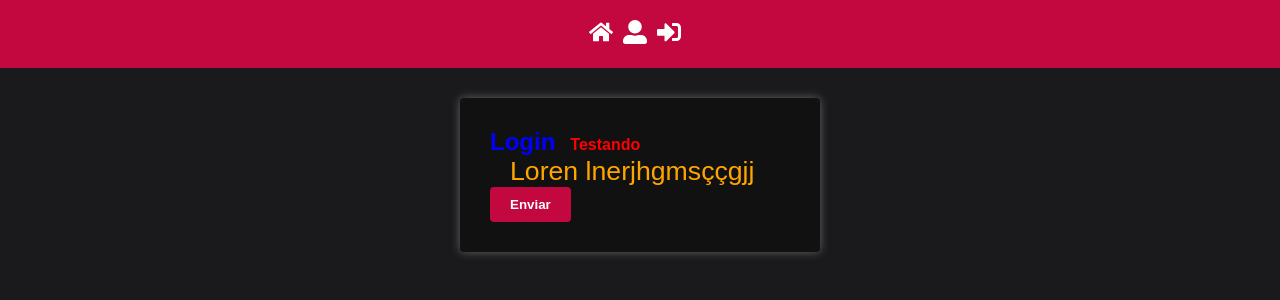
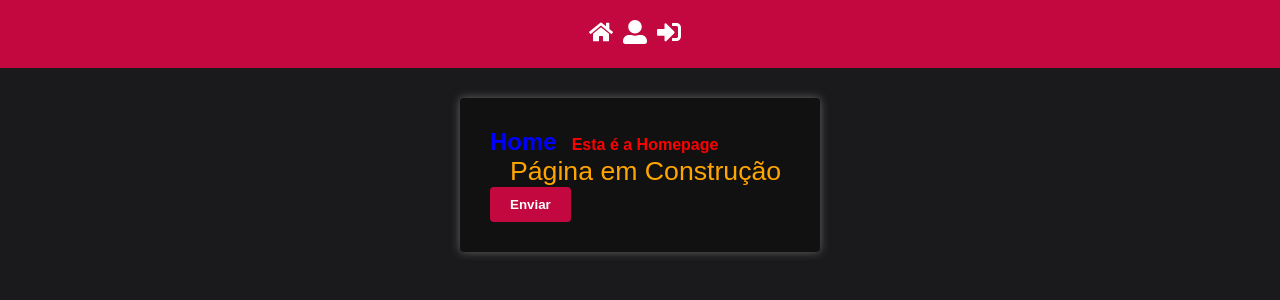
Before and after one commit to PTARSONEVES/react-base, a React (Create React App) app: page / in a window 1280 px wide. Shown: the top 300 px of the page. Built offline with nearby package versions, Linux system fonts and the light colour scheme.

Commit message:
Aula 214: faltando apenas configurar o history e o redirect.

```diff
--- a/src/App.js
+++ b/src/App.js
@@ -1,6 +1,6 @@
 import React from "react";
 import { BrowserRouter as Router } from 'react-router-dom';
-//import { ToastContainer } from 'react-toastify';
+import { ToastContainer } from 'react-toastify';
 
 //import history from "./services/history";
 import GlobalStyle from "./styles/GlobalStyles";
@@ -13,6 +13,7 @@ function App() {
       <Header />
       <Rotas />
       <GlobalStyle />
+      <ToastContainer autoClose={3000} className="toast-container" />
     </Router>
   );
 }
--- /dev/null
+++ b/src/pages/Home/index.js
@@ -0,0 +1,16 @@
+import React from 'react';
+
+import { Container } from '../../styles/GlobalStyles';
+import { Title, Paragrafo } from './styled';
+
+export default function Home() {
+  return (
+    <Container>
+      <Title>
+        Home<small>Esta é a Homepage</small>
+      </Title>
+      <Paragrafo>Página em Construção</Paragrafo>
+      <button type='button'>Enviar</button>
+    </Container>
+  );
+}
--- /dev/null
+++ b/src/pages/Home/styled.js
@@ -0,0 +1,17 @@
+import styled from 'styled-components';
+
+export const Title = styled.h1`
+  color: blue;
+
+  small {
+    font-size: 12pt;
+    margin-left: 15px;
+    color: red;
+  }
+`;
+
+export const Paragrafo = styled.p`
+  font-size: 20pt;
+  margin-left: 20px;
+  color: orange;
+`;
--- a/src/pages/Login/index.js
+++ b/src/pages/Login/index.js
@@ -3,12 +3,17 @@ import React from 'react';
 import { Container } from '../../styles/GlobalStyles';
 import { Title, Paragrafo } from './styled';
 
-//import axios from '../../services/axios';
+import axios from '../../services/axios';
 
 export default function Login() {
-//  React.useEffect(() => {
-//    console.log('Oi');
-//  }, []);
+  React.useEffect(() => {
+    async function getData() {
+      const response = await axios.get('/users');
+      const { data } = response;
+      console.log(data);
+    }
+    getData();
+  }, []);
 
   return (
     <Container>
--- a/src/routes/MyRoute.js
+++ b/src/routes/MyRoute.js
@@ -1,26 +1,16 @@
 import React from "react";
-import { Route, redirect as Redirect } from "react-router-dom";
+import { Navigate } from "react-router-dom";
 import PropTypes from "prop-types";
 
-export default function MyRoute({ component: Component, isClosed, ...rest}) {
-  const isLoggedIn = false;
-
-  if (isClosed && !isLoggedIn) {
-    return (
-      <Redirect
-        to={{ pathname: '/login', state: { prevPath: rest.location.pathname} }}
-      />
-    );
-  }
-
-  return <Route { ...rest } component={Component} />;
-};
-
-MyRoute.defaultProps = {
-  isClosed: false,
-};
-
+function useAuth() {
+  const user = { loggedIn: true };
+  return user && user.loggedIn;
+}
+export default function MyRoute({ children }) {
+  const isAuthenticated = useAuth();
+  console.log(isAuthenticated);
+    return isAuthenticated ? children : <Navigate to="/login" />;
+}
 MyRoute.propTypes = {
-  component: PropTypes.oneOfType([PropTypes.element, PropTypes.func]).isRequired,
-  isClosed: PropTypes.bool,
-};
+  children: PropTypes.oneOfType([PropTypes.element, PropTypes.func]).isRequired,
+}
--- a/src/routes/index.js
+++ b/src/routes/index.js
@@ -1,14 +1,25 @@
 import React from "react";
-import { Route, Routes } from 'react-router-dom';
+import { Routes, Route } from 'react-router-dom';
+import {toast} from 'react-toastify';
 
-//import MyRoute from "./MyRoute";
+import MyRoute from "./MyRoute";
+import Home from "../pages/Home";
 import Login from '../pages/Login';
 import Page404 from '../pages/Page404';
 
 export default function Rotas() {
+  toast.success('Olá, sucesso');
   return (
     <Routes>
-      <Route path="/" element={<Login/>} />
+      <Route path="/" element={
+          <MyRoute>
+            <>
+              <Home />
+            </>
+          </MyRoute>
+        }
+      />
+      <Route path="/login" element={<Login />} />
       <Route path="*" element={<Page404/>} />
     </Routes>
   );
--- a/src/services/axios.js
+++ b/src/services/axios.js
@@ -1,5 +1,5 @@
 import axios from "axios";
 
 export default axios.create({
- baseURL: 'http:/localhost:3001',
+ baseURL: 'http://localhost:3001',
 });
--- a/src/styles/GlobalStyles.js
+++ b/src/styles/GlobalStyles.js
@@ -1,6 +1,6 @@
 import styled, { createGlobalStyle } from 'styled-components';
 import * as colors from '../config/colors';
-//import 'react-toastify/dist/ReactToastify.css';
+import 'react-toastify/dist/ReactToastify.css';
 
 export default createGlobalStyle`
   * {
@@ -37,15 +37,14 @@ export default createGlobalStyle`
   ul {
     list-style: none;
   }
-/*
-  body .Toastify .Toastfy__toast-container .Toastify__toast__success {
+
+  body .Toastify .Toastify__toast-container .Toastify__toast__success {
     background: ${colors.successColor};
   }
 
-  body .Toastify .Toastfy__toast-container .Toastify__toast__error {
+  body .Toastify .Toastify__toast-container .Toastify__toast__error {
     background: ${colors.successColor};
   }
-*/
 `;
 
 export const Container = styled.section`
```
Also changed, not shown: src/routes/MyRoute copy.js (added, +26 -0 lines).
